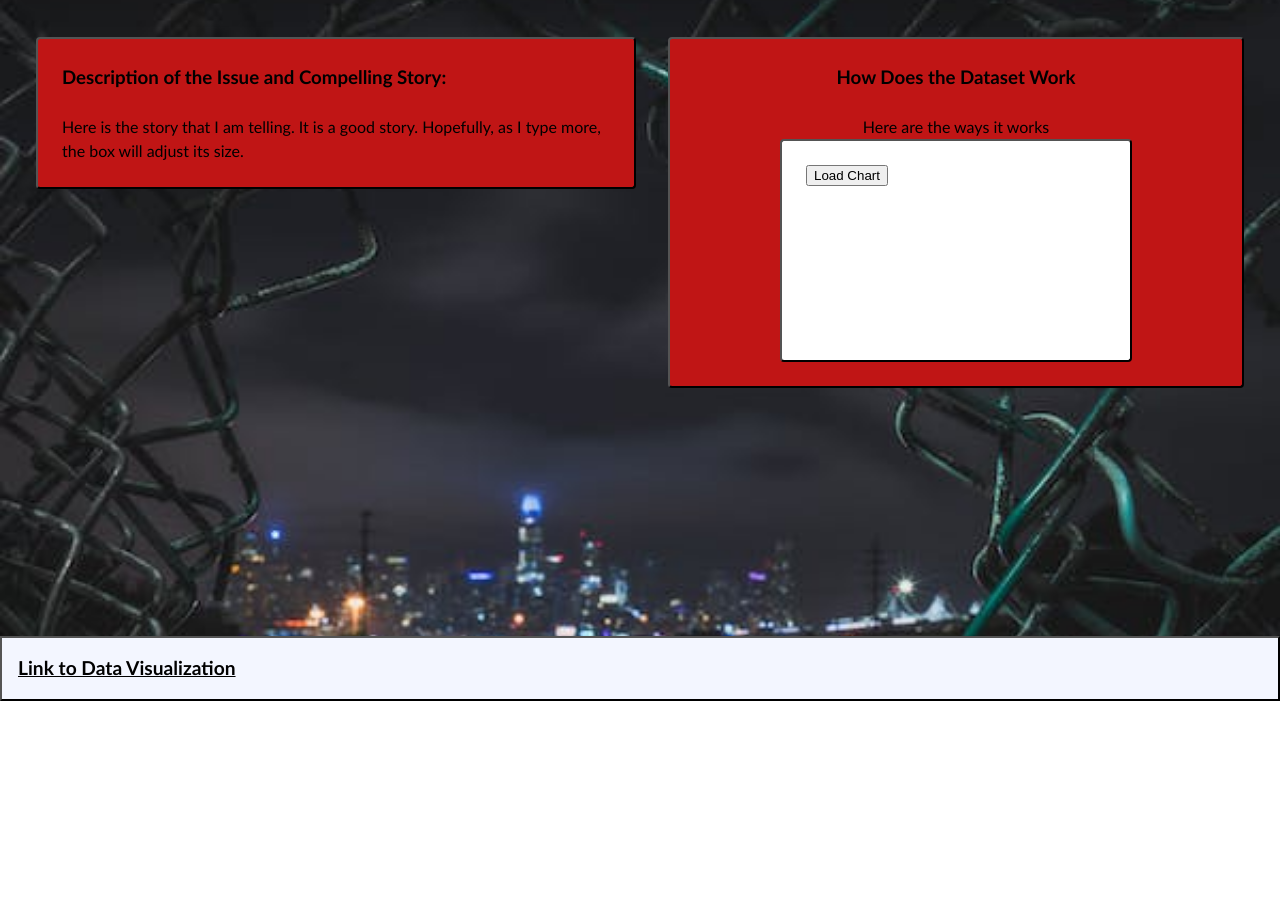
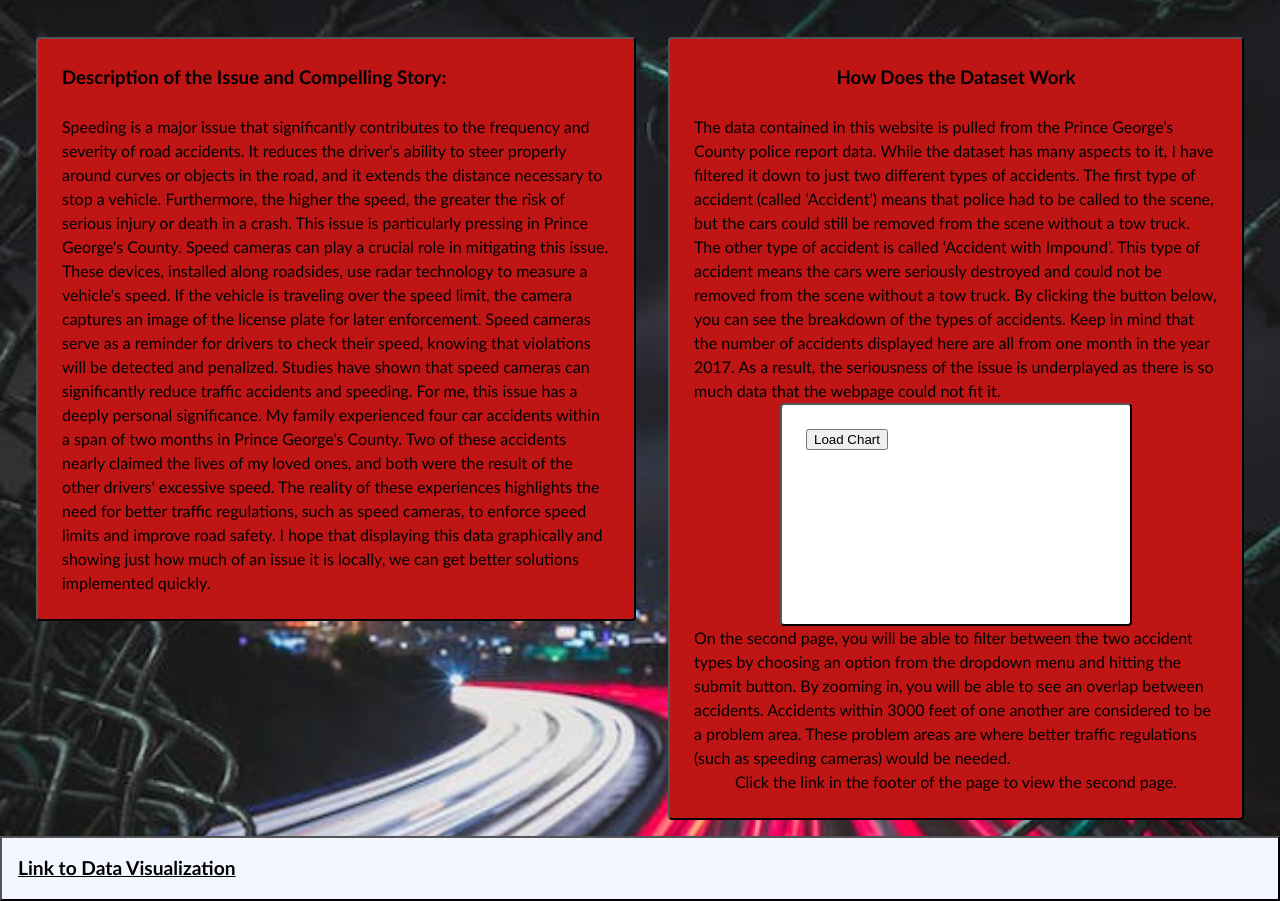
Before and after one commit to joseeyahUMD/INST377-Final, a plain HTML site: page index.html in a window 1280 px wide. Shown: the part 99-1000 px from the top of the page. Before the commit the page ends 800 px from the top, so only its background shows below. Drawn offline with nearby package versions, Linux system fonts and the light colour scheme.

Commit message:
Final Deliverable
Here ya go

```diff
--- a/index.html
+++ b/index.html
@@ -19,21 +19,27 @@
       <div class="container">
         <div class="left_section box">
           <h3>Description of the Issue and Compelling Story:</h3>
-          <div>Here is the story that I am telling. It is a good story. Hopefully,
-            as I type more, the box will adjust its size.
+          <div>Speeding is a major issue that significantly contributes to the frequency and severity of road accidents. It reduces the driver's ability to steer properly around curves or objects in the road, and it extends the distance necessary to stop a vehicle. Furthermore, the higher the speed, the greater the risk of serious injury or death in a crash. This issue is particularly pressing in Prince George's County.
+
+            Speed cameras can play a crucial role in mitigating this issue. These devices, installed along roadsides, use radar technology to measure a vehicle's speed. If the vehicle is traveling over the speed limit, the camera captures an image of the license plate for later enforcement. Speed cameras serve as a reminder for drivers to check their speed, knowing that violations will be detected and penalized. Studies have shown that speed cameras can significantly reduce traffic accidents and speeding.
+
+            For me, this issue has a deeply personal significance. My family experienced four car accidents within a span of two months in Prince George's County. Two of these accidents nearly claimed the lives of my loved ones, and both were the result of the other drivers' excessive speed. The reality of these experiences highlights the need for better traffic regulations, such as speed cameras, to enforce speed limits and improve road safety. I hope that displaying this data graphically and showing just how much of an issue it is locally, we can get better solutions implemented quickly.
+
           </div>
 
         </div>
 
         <div class="right_section box">
           <h3>How Does the Dataset Work</h3>
-          <div>Here are the ways it works</div>
+          <div>The data contained in this website is pulled from the Prince George’s County police report data. While the dataset has many aspects to it, I have filtered it down to just two different types of accidents. The first type of accident (called ‘Accident’) means that police had to be called to the scene, but the cars could still be removed from the scene without a tow truck. The other type of accident is called ‘Accident with Impound’. This type of accident means the cars were seriously destroyed and could not be removed from the scene without a tow truck. By clicking the button below, you can see the breakdown of the types of accidents. Keep in mind that the number of accidents displayed here are all from one month in the year 2017. As a result, the seriousness of the issue is underplayed as there is so much data that the webpage could not fit it. </div>
           <div class="box_chart">
             <button id="loadChart">Load Chart</button>
             <div class="chart_container">
               <canvas id="incidentChart"></canvas>
             </div>
           </div>
+          <div>On the second page, you will be able to filter between the two accident types by choosing an option from the dropdown menu and hitting the submit button. By zooming in, you will be able to see an overlap between accidents. Accidents within 3000 feet of one another are considered to be a problem area. These problem areas are where better traffic regulations (such as speeding cameras) would be needed.</div>
+          <div> Click the link in the footer of the page to view the second page.</div>
         </div>
 
       </div>
```
Also changed, not shown: 1 other file.
